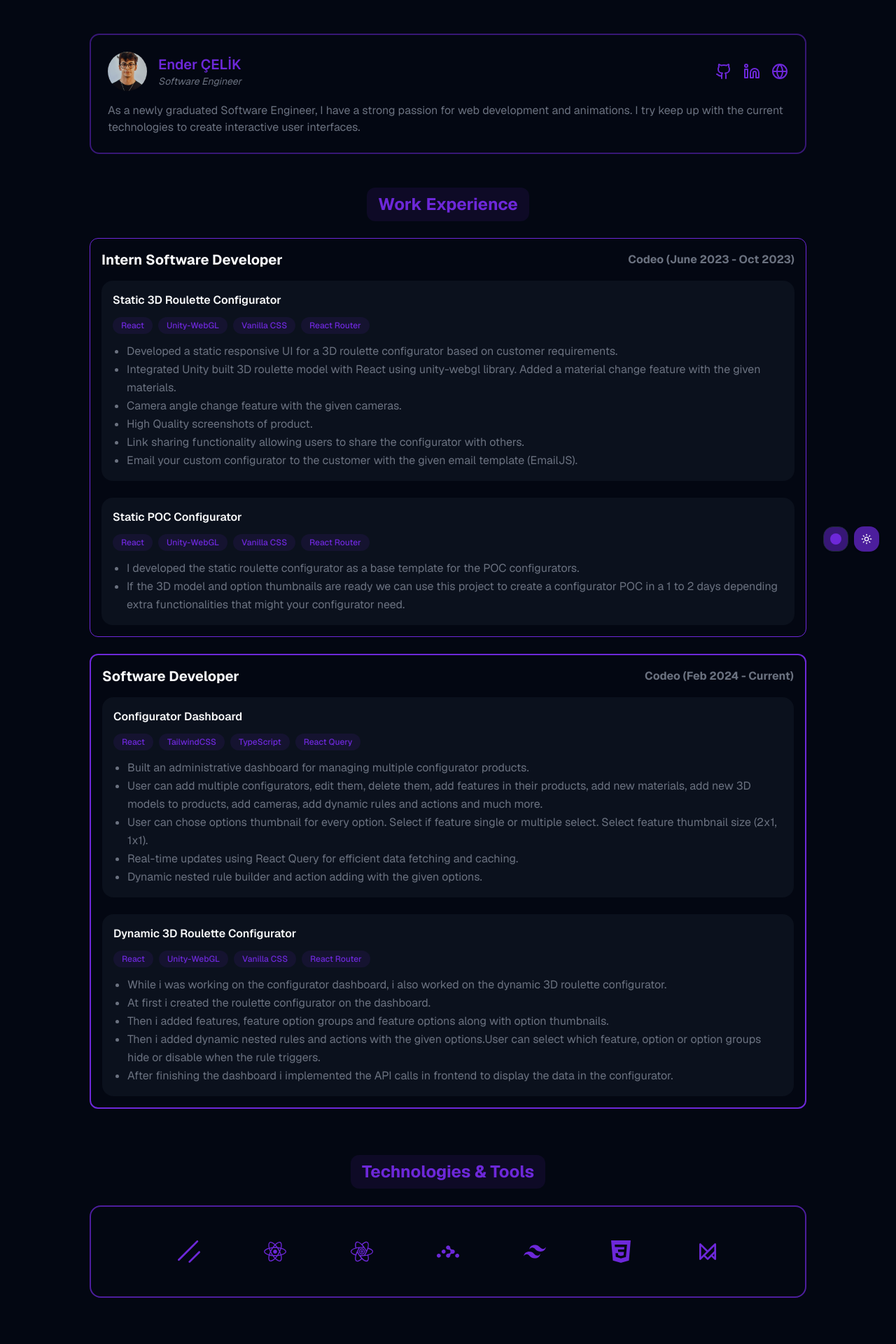
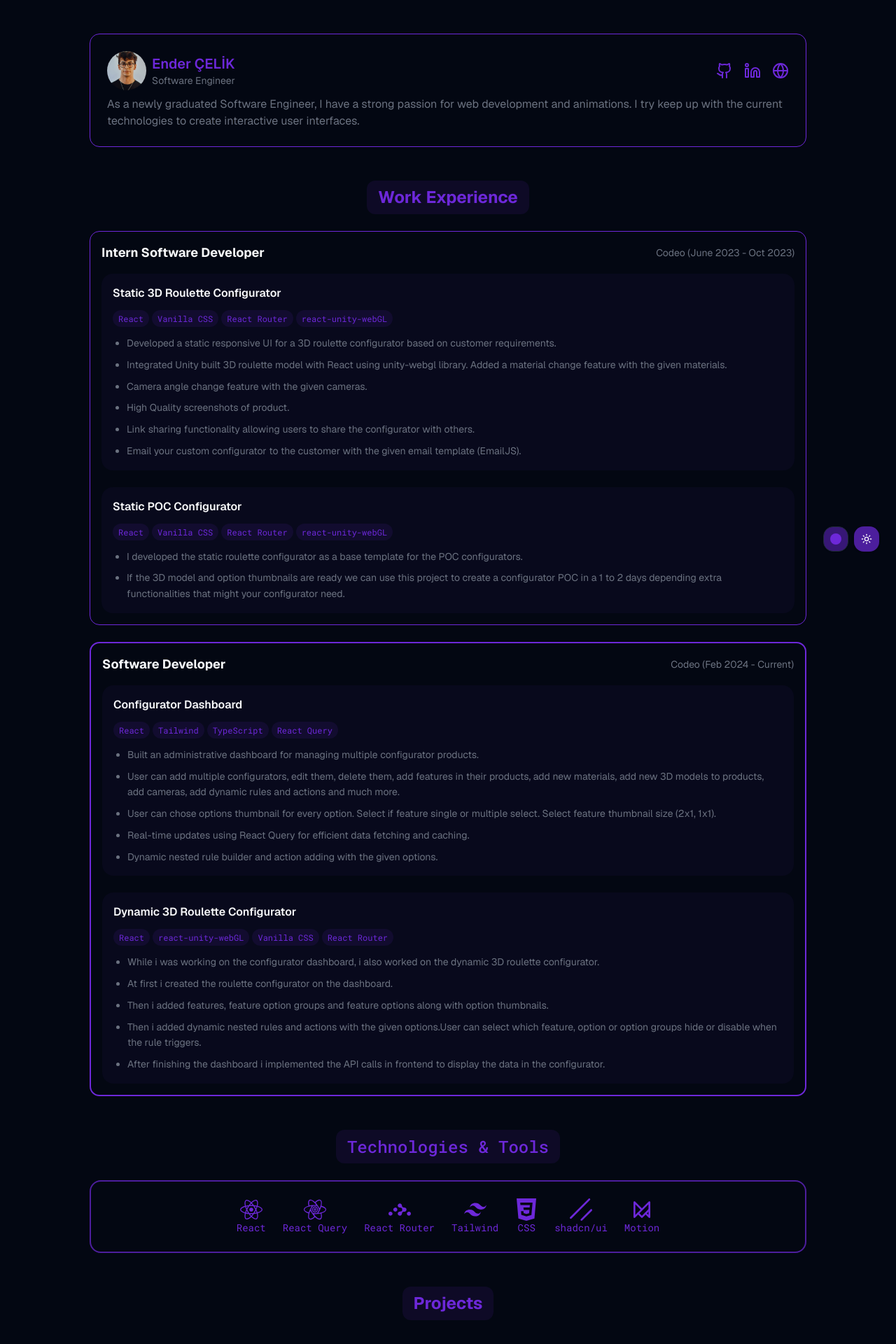
Before and after one commit to EnderCelik0/portfolio, a React (Vite) app: page / in a window 1280 px wide. Shown: the top 1920 px of the page at 70% size. Built offline with nearby package versions, Linux system fonts and the light colour scheme.

Commit message:
fix paddings,texts and fonts

```diff
--- a/index.html
+++ b/index.html
@@ -11,6 +11,12 @@
       href="https://fonts.googleapis.com/css2?family=Geist:wght@100..900&display=swap"
       rel="stylesheet"
     />
+    <link rel="preconnect" href="https://fonts.googleapis.com" />
+    <link rel="preconnect" href="https://fonts.gstatic.com" crossorigin />
+    <link
+      href="https://fonts.googleapis.com/css2?family=Roboto+Mono:ital,wght@0,100..700;1,100..700&display=swap"
+      rel="stylesheet"
+    />
   </head>
   <body>
     <div id="root"></div>
--- a/src/components/AboutMe.tsx
+++ b/src/components/AboutMe.tsx
@@ -20,10 +20,10 @@
   };
 
   return (
-    <section className="rounded-md border-2 border-primary/50 p-6">
-      <div className="flex flex-col gap-4">
-        <div className="flex items-center justify-between gap-4">
-          <div className="flex items-center gap-4">
+    <section className="rounded-md border border-primary sm:p-6">
+      <div className="flex flex-col gap-2">
+        <div className="flex flex-col items-center sm:justify-between gap-2 sm:flex-row">
+          <div className="flex items-center gap-2 pt-6 pb-3 flex-col sm:p-0 sm:flex-row">
             <div>
               <img
                 src={aboutMe.profilePic}
@@ -35,51 +35,37 @@
               <h2 className="text-xl font-semibold text-primary">
                 {aboutMe.name}
               </h2>
-              <p className="text-sm italic text-muted-foreground">
-                {aboutMe.job}
-              </p>
+              <p className="text-sm text-muted-foreground">{aboutMe.job}</p>
             </div>
           </div>
-          <div className="group flex gap-4">
-            <TooltipProvider delayDuration={0}>
-              <Tooltip>
-                <TooltipTrigger>
+
+          <div className="group flex gap-4 sm:p-0">
             <motion.a
               whileHover={{ y: -5, rotate: 15 }}
+              whileTap={{ y: -5, rotate: 15 }}
               href="https://github.com/EnderCelik0"
               className="flex gap-4 text-primary"
               target="_blank"
             >
-                    <div>
               <Github size={24} />
-                    </div>
             </motion.a>
-                </TooltipTrigger>
-                <TooltipContent>
-                  <p>GitHub Profile</p>
-                </TooltipContent>
-              </Tooltip>
-              <Tooltip>
-                <TooltipTrigger>
+
             <motion.a
               whileHover={{ y: 5, rotate: -15 }}
+              whileTap={{ y: -5, rotate: 15 }}
               href="https://www.linkedin.com/in/ender-çelik-9577b023b/"
               className="flex gap-4 text-primary hover:text-primary/80"
               target="_blank"
             >
-                    <div>
               <Linkedin size={24} />
-                    </div>
             </motion.a>
-                </TooltipTrigger>
-                <TooltipContent>
-                  <p>LinkedIn Profile</p>
-                </TooltipContent>
-              </Tooltip>
+
+            <TooltipProvider delayDuration={0}>
               <Tooltip>
                 <TooltipTrigger>
                   <motion.div
                     whileHover={{ y: -9, rotate: 15 }}
+                    whileTap={{ y: -5, rotate: 15 }}
                     className="h text-primary hover:text-primary/80"
                   >
                     <Globe size={24} />
@@ -92,7 +78,7 @@
             </TooltipProvider>
           </div>
         </div>
-        <div className="flex flex-wrap text-muted-foreground text-">
+        <div className="flex flex-wrap text-muted-foreground p-4 sm:p-0">
           <AnimatedText text={aboutMe.description} delay={0.01} />
         </div>
       </div>
--- a/src/components/Techs.tsx
+++ b/src/components/Techs.tsx
@@ -1,11 +1,4 @@
 import { motion } from "framer-motion";
-import HeadingChip from "./ui/heading-chip";
-import {
-  TooltipProvider,
-  Tooltip,
-  TooltipContent,
-  TooltipTrigger,
-} from "./ui/tooltip";
 import {
   SiShadcnui,
   SiTailwindcss,
@@ -15,105 +8,61 @@
 } from "react-icons/si";
 import { FaReact } from "react-icons/fa";
 import { TbBrandFramerMotion } from "react-icons/tb";
-import { useTheme } from "../context/theme-provider";
-import AnimatedText from "./ui/animated-text";
+import HeadingChip from "./ui/heading-chip";
 
 export default function Techs() {
-  const { theme } = useTheme();
-
-  console.log(theme);
-
   const Tech = [
     {
-      name: "shadcn/ui",
-      // descriptions: (
-      //   <AnimatedText
-      //     text="1111111111111111111111111111111111111"
-      //     delay={0.01}
-      //   />
-      // ),
-      href: "https://ui.shadcn.com/",
-      icon: <SiShadcnui className="h-8 w-8 text-primary" />,
-    },
-    {
       name: "React",
-      // descriptions: (
-      //   <AnimatedText
-      //     text="1111111111111111111111111111111111111"
-      //     delay={0.01}
-      //   />
-      // ),
       icon: <FaReact className="h-8 w-8 text-primary" />,
       href: "https://react.dev/",
     },
+
     {
       name: "React Query",
-      // descriptions: (
-      //   <AnimatedText
-      //     text="1111111111111111111111111111111111111"
-      //     delay={0.01}
-      //   />
-      // ),
       icon: <SiReactquery className="h-8 w-8 text-primary" />,
       href: "https://tanstack.com/query/latest",
     },
     {
       name: "React Router",
-      // descriptions: (
-      //   <AnimatedText
-      //     text="1111111111111111111111111111111111111"
-      //     delay={0.01}
-      //   />
-      // ),
       icon: <SiReactrouter className="h-8 w-8 text-primary" />,
       href: "https://reactrouter.com/",
     },
     {
-      name: "Tailwind CSS",
-      // descriptions: (
-      //   <AnimatedText
-      //     text="1111111111111111111111111111111111111"
-      //     delay={0.01}
-      //   />
-      // ),
+      name: "Tailwind",
       icon: <SiTailwindcss className="h-8 w-8 text-primary" />,
       href: "https://tailwindcss.com/",
     },
     {
       name: "CSS",
-      // descriptions: (
-      //   <AnimatedText
-      //     text="1111111111111111111111111111111111111"
-      //     delay={0.01}
-      //   />
-      // ),
       icon: <SiCss3 className="h-8 w-8 text-primary" />,
       href: "https://developer.mozilla.org/en-US/docs/Web/CSS",
     },
     {
-      name: "Motion (Formerly Framer Motion)",
-      // descriptions: (
-      //   <AnimatedText
-      //     text="1111111111111111111111111111111111111"
-      //     delay={0.01}
-      //   />
-      // ),
+      name: "shadcn/ui",
+      href: "https://ui.shadcn.com/",
+      icon: <SiShadcnui className="h-8 w-8 text-primary" />,
+    },
+    {
+      name: "Motion",
       icon: <TbBrandFramerMotion className="h-8 w-8 text-primary" />,
       href: "https://motion.dev/docs/react-quick-start",
     },
   ];
 
   return (
-    <div className="flex h-[30dvh] flex-col justify-center gap-6">
-      <HeadingChip textColor="text-primary" bgColor="bg-primary/10">
+    <div className="flex flex-col justify-center gap-6">
+      <HeadingChip
+        className="font-robotoMono font-medium"
+        textColor="text-primary"
+        bgColor="bg-primary/10"
+      >
         Technologies & Tools
       </HeadingChip>
-      <div className="rounded-lg border-2 border-primary/70 px-8 py-12">
-        <div className="flex items-center justify-evenly">
-          <TooltipProvider delayDuration={0}>
+      <div className="rounded-lg border-2 border-primary/70 p-6">
+        <div className="flex items-center gap-6 flex-wrap justify-center">
           {Tech.map((tech, index) => (
-              <Tooltip key={tech.name}>
-                <TooltipTrigger>
+            <motion.div className="flex flex-col items-center" key={index}>
               <motion.a
                 initial={{ opacity: 0 }}
                 animate={{ opacity: 1 }}
@@ -124,18 +73,11 @@
               >
                 {tech.icon}
               </motion.a>
-                </TooltipTrigger>
-                <TooltipContent>
-                  <div className="flex flex-col items-center">
-                    <p className="text-md font-semibold text-primary-foreground">
+              <motion.p className="text-sm text-primary text-center font-robotoMono">
                 {tech.name}
-                    </p>
-                    {/* <p className="text-sm text-popover">{tech.descriptions}</p> */}
-                  </div>
-                </TooltipContent>
-              </Tooltip>
+              </motion.p>
+            </motion.div>
           ))}
-          </TooltipProvider>
         </div>
       </div>
     </div>
--- a/src/components/WorkExperience.tsx
+++ b/src/components/WorkExperience.tsx
@@ -1,11 +1,5 @@
 import HeadingChip from "./ui/heading-chip";
-import ExperienceCard from "./ui/experience";
-
-export type Project = {
-  title: string;
-  technologies: string[];
-  description: string;
-};
+import ExperienceCard from "./ui/experience-card";
 
 export type Experience = {
   title: string;
@@ -13,6 +7,11 @@
   date: string;
   isCurrent: boolean;
   projects: Project[];
+};
+export type Project = {
+  title: string;
+  technologies: string[];
+  description: string;
 };
 
 export default function WorkExperience() {
@@ -39,9 +38,14 @@
     projects: [
       {
         title: "Static 3D Roulette Configurator",
-        technologies: ["React", "Unity-WebGL", "Vanilla CSS", "React Router"],
+        technologies: [
+          "React",
+          "Vanilla CSS",
+          "React Router",
+          "react-unity-webGL",
+        ],
         description: (
-          <ul className="list-disc pl-5">
+          <ul className="list-disc pl-2 md:pl-5 space-y-2">
             <li>
               Developed a static responsive UI for a 3D roulette configurator
               based on customer requirements.
@@ -66,9 +70,14 @@
       },
       {
         title: "Static POC Configurator",
-        technologies: ["React", "Unity-WebGL", "Vanilla CSS", "React Router"],
+        technologies: [
+          "React",
+          "Vanilla CSS",
+          "React Router",
+          "react-unity-webGL",
+        ],
         description: (
-          <ul className="list-disc pl-5">
+          <ul className="list-disc pl-2 md:pl-5 space-y-2">
             <li>
               I developed the static roulette configurator as a base template
               for the POC configurators.
@@ -92,9 +101,9 @@
     projects: [
       {
         title: "Configurator Dashboard",
-        technologies: ["React", "TailwindCSS", "TypeScript", "React Query"],
+        technologies: ["React", "Tailwind", "TypeScript", "React Query"],
         description: (
-          <ul className="list-disc pl-5">
+          <ul className="list-disc pl-2 md:pl-5 space-y-2">
             <li>
               Built an administrative dashboard for managing multiple
               configurator products.
@@ -124,9 +133,14 @@
 
       {
         title: "Dynamic 3D Roulette Configurator",
-        technologies: ["React", "Unity-WebGL", "Vanilla CSS", "React Router"],
+        technologies: [
+          "React",
+          "react-unity-webGL",
+          "Vanilla CSS",
+          "React Router",
+        ],
         description: (
-          <ul className="list-disc pl-5">
+          <ul className="list-disc pl-0 md:pl-5 space-y-2">
             <li>
               While i was working on the configurator dashboard, i also worked
               on the dynamic 3D roulette configurator.
--- a/src/components/ui/animated-text.tsx
+++ b/src/components/ui/animated-text.tsx
@@ -8,8 +8,6 @@
   delay: number;
 }) {
   const words: string[] = text.split("  ");
-
-  console.log(words);
 
   const textVariants: Variants = {
     offscreen: {
--- a/src/components/ui/experience.tsx
+++ b/src/components/ui/experience-card.tsx
@@ -21,14 +21,14 @@
       initial={{ opacity: 0, y: 30 }}
       animate={{ opacity: 1, y: 0 }}
       transition={{ delay: index * 0.3 }}
-      className={`flex flex-col gap-4 rounded-xl border border-primary p-4 ${
+      className={`flex flex-col gap-4 rounded-md border border-primary p-4 ${
         experience.isCurrent ? "border-2" : "" }`}
     >
       <div className="flex flex-col items-center justify-between sm:flex-row sm:justify-between">
-        <h3 className="text-xl font-bold text-foreground">
+        <h3 className="text-lg font-bold text-foreground">
           {experience.title}
         </h3>
-        <p className="font-bold text-muted-foreground">
+        <p className="text-sm text-muted-foreground">
           {experience.company} ({experience.date})
         </p>
       </div>
@@ -37,19 +37,19 @@
         {experience.projects.map((project, projectIndex) => (
           <div
             key={projectIndex}
-            className="flex flex-col gap-3 rounded-lg bg-muted/30 p-4"
+            className="flex flex-col gap-3 rounded-lg bg-primary/5 p-4"
           >
             <div className="space-y-3">
               <h4 className="text-md font-semibold text-foreground">
                 {project.title}
               </h4>
               {project.technologies && (
-                <div className="flex flex-wrap gap-2">
+                <div className="flex flex-wrap gap-1">
                   {project.technologies.map(
                     (tech: string, techIndex: number) => (
                       <span
                         key={techIndex}
-                        className="rounded-full bg-primary/10 px-3 py-1 text-xs font-medium text-primary"
+                        className="rounded-full bg-primary/10 px-2 py-1 text-xs font-robotoMono text-primary"
                       >
                         {tech}
                       </span>
@@ -58,7 +58,7 @@
                 </div>
               )}
             </div>
-            <p className="text-base leading-relaxed text-muted-foreground">
+            <p className="text-sm leading-relaxed text-muted-foreground">
               {project.description}
             </p>
           </div>
--- a/src/components/ui/heading-chip.tsx
+++ b/src/components/ui/heading-chip.tsx
@@ -19,7 +19,8 @@
         animate={{ opacity: 1, y: 0 }}
         transition={{ duration: 0.6 }}
         className={cn(
-          `rounded-xl px-4 py-2 text-2xl font-bold ${textColor} ${bgColor} ${className}`,
+          `rounded-xl px-4 py-2 text-2xl font-bold text-center ${textColor} ${bgColor}
+          ${className}`,
         )}
       >
         {children}
--- a/tailwind.config.js
+++ b/tailwind.config.js
@@ -6,6 +6,7 @@
     extend: {
       fontFamily: {
         geist: ["Geist", "sans-serif"],
+        robotoMono: ["Roboto Mono", "sans-serif"],
       },
       borderRadius: {
         lg: "var(--radius)",
```
Lines whose indentation alone changed are shown as unchanged.
